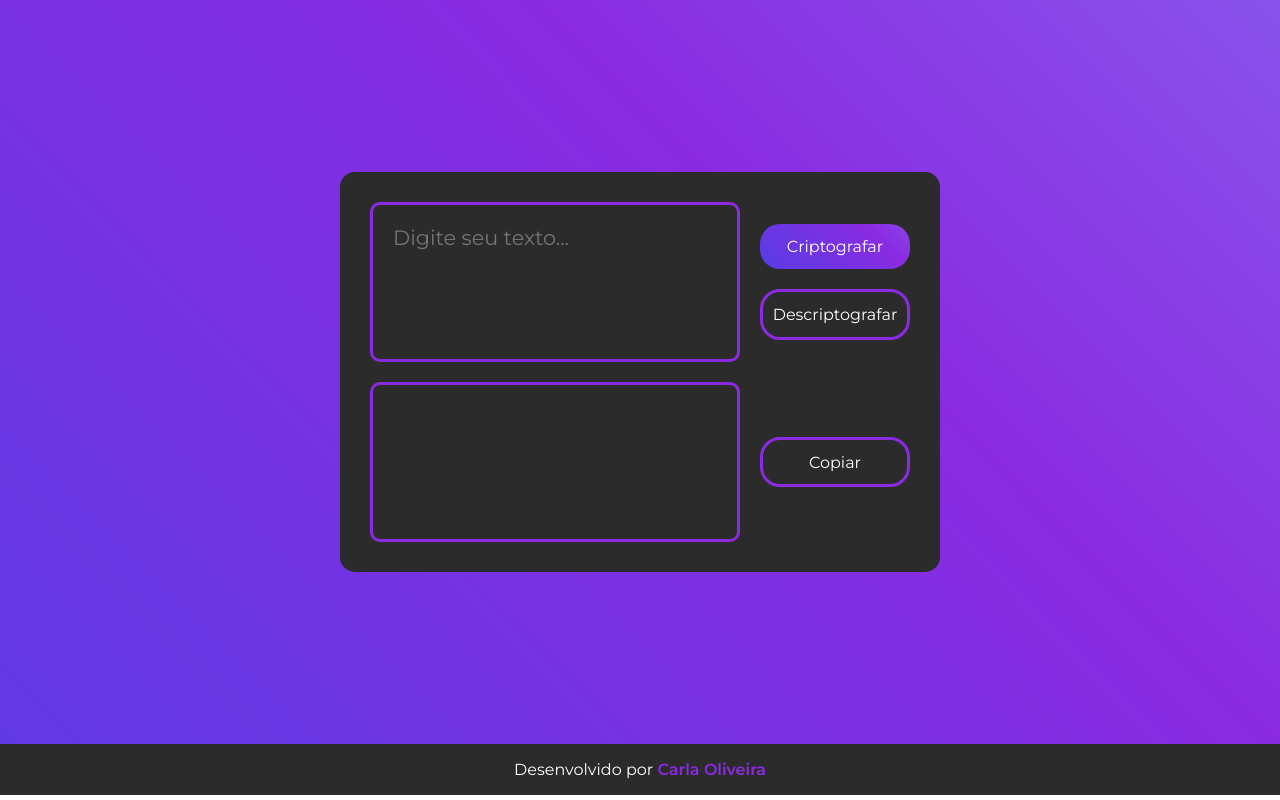
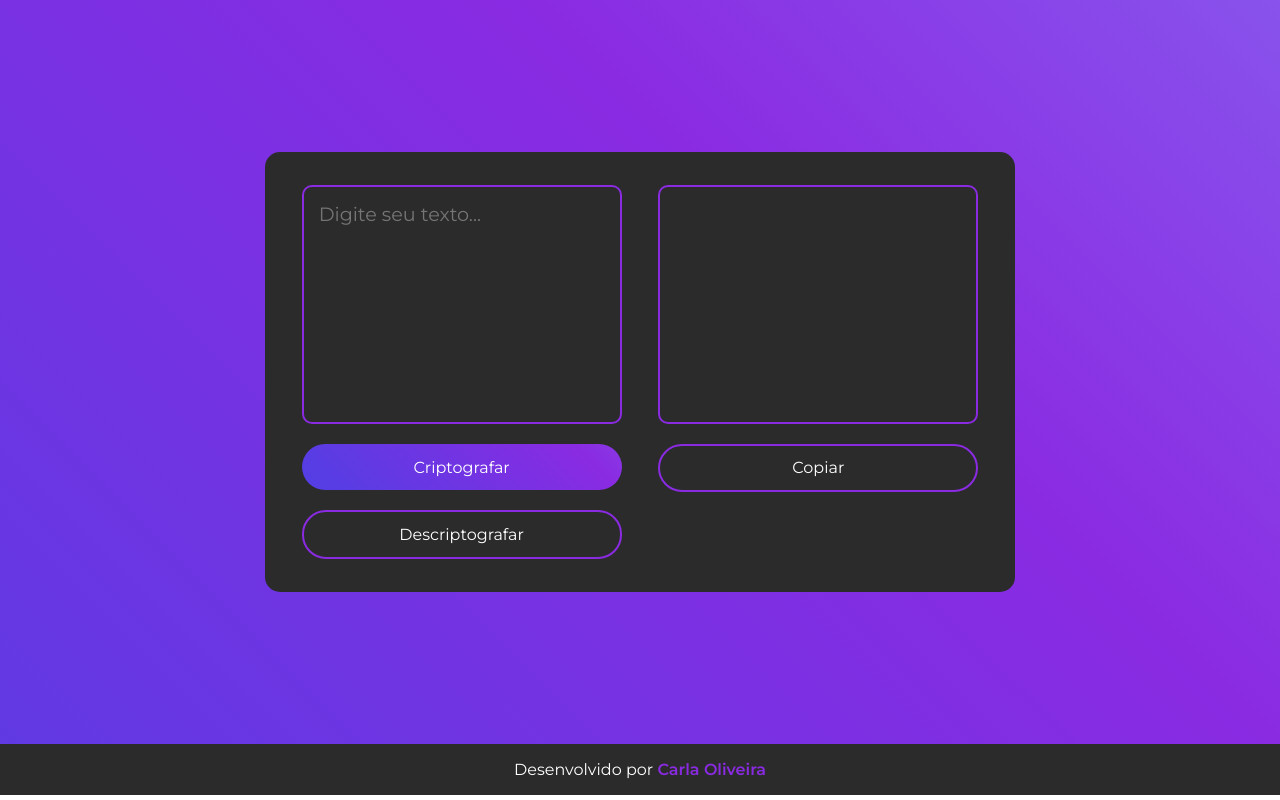
Before and after one commit to carla11235813/challenge-criptografia, a plain HTML site: page index.html in a window 1280 px wide. Drawn offline with Linux system fonts and the light colour scheme.

Commit message:
Add files via upload

```diff
--- a/style/style.css
+++ b/style/style.css
@@ -1,4 +1,6 @@
 @import url('https://fonts.googleapis.com/css2?family=Montserrat:wght@300;400;500;600&display=swap');
+
+/*    ESTILOS GERAIS    */
 
 * {
     margin: 0;
@@ -9,37 +11,107 @@
 
 
 button {
-    width: 150px;
-    border-radius: 20px;
+    width: 100%;
+    border-radius: 24px;
     padding: 0.8rem 0;
     color: #fff;
     font-size: 1rem;
     cursor: pointer;
 }
 
+
+/*    MAIN    */
+
 main {
     display: flex;
     align-items: center;
     justify-content: center;
-    height: 93vh;
     background-image: linear-gradient(45deg, #4942E4, blueviolet, #8696FE, #C4B0FF);
     background-size: 300% 300%;
     animation: colors 5s ease infinite;
+
+    /* background-image: url("../img/the-halal-design-studio-Gh6l07ydq40-unsplash.jpg");
+    background-position: center;
+    background-size: cover; */
 }
 
 #container {
-    width: 600px;
-    height: 400px;
+    width: 750px;
+    padding: 33px 0;
 
     background-color: #2B2B2B;
-
-    padding:30px;
     border-radius: 15px;
     display: flex;
+    justify-content: space-evenly;
+    align-items: center;
+}
+
+.container__texto {
+    height: 100%;
+    display: flex;
     flex-direction: column;
-    justify-content: space-evenly;
+    align-items: center;
+    justify-content: space-between;
+    gap: 20px;
+}
 
+textarea, #texto__enviado {
+    border: 2px solid #8a2be2;
+    border-radius: 10px;
+    background-color: transparent;
+    color: #fff;
+    padding: 15px;
+    font-size: 1.2rem;
+    resize: none;
+
+    width: 20rem;
+    height: 80%;
+}
+
+textarea:focus {
+    outline: none;
+}
+
+
+/*   BOTÕES   */
+
+#texto__recebido__botoes, #texto__enviado__botoes {
+    height: 40%;
+    width: 100%;
+    display: flex;
+    flex-direction: column;
     gap: 20px;
+}
+
+#texto__enviado__botoes {
+    display: flex;
+    flex-direction: column;
+    align-items: start;
+}
+
+#texto__recebido__botoes button:first-child {
+    background-image: linear-gradient(45deg, #4942E4, blueviolet, #8696FE, #C4B0FF);
+    background-size: 300% 300%;
+    animation: colors 5s ease infinite;
+    border: 0;
+    height: 41%;
+}
+
+#texto__recebido__botoes button:first-child:hover {
+    opacity: 0.9;
+}
+
+#texto__recebido__botoes button:last-child, #texto__enviado__botoes button {
+    border: 2px solid blueviolet;
+    background-color: transparent;
+}
+
+#texto__recebido__botoes button:last-child:hover, #texto__enviado__botoes button:hover {
+    background-image: linear-gradient(45deg, #4942E4, blueviolet, #8696FE, #C4B0FF);
+    background-size: 300% 300%;
+    animation: colors 5s ease infinite;
+    border: 0;
+    height: 42%;
 }
 
 #texto__enviado {
@@ -50,61 +122,11 @@ main {
     display: none;
 }
 
-textarea, #texto__enviado {
-    border: 3px solid #8a2be2;
-    border-radius: 10px;
-    background-color: transparent;
-    color: #fff;
-    padding: 20px;
-    font-size: 1.3rem;
-    resize: none;
 
-    width: 30rem;
-    height: 10rem;
-}
-
-textarea:focus {
-    outline: none;
-}
-
-.container__texto {
-    display: flex;
-    align-items: center;
-    justify-content: space-between;
-    gap: 20px;
-}
-
-#texto__recebido__botoes {
-    display: flex;
-    flex-direction: column;
-    gap: 20px;
-}
-
-#texto__recebido__botoes button:first-child {
-    background-image: linear-gradient(45deg, #4942E4, blueviolet, #8696FE, #C4B0FF);
-    background-size: 300% 300%;
-    animation: colors 5s ease infinite;
-    border: 0;
-}
-
-#texto__recebido__botoes button:first-child:hover {
-    opacity: 0.9;
-}
-
-#texto__recebido__botoes button:last-child, #texto__enviado__botoes button {
-    border: 3px solid blueviolet;
-    background-color: transparent;
-    transition: background-image 4s;
-}
-
-#texto__recebido__botoes button:last-child:hover, #texto__enviado__botoes button:hover {
-    /*background-image: linear-gradient(45deg, blueviolet, #8696FE);*/
-    background-image: linear-gradient(45deg, #4942E4, blueviolet, #8696FE, #C4B0FF);
-    background-size: 300% 300%;
-    animation: colors 5s ease infinite;
-}
+/*   RODAPÉ   */
 
 #rodape {
+
     background-color: #2B2B2B;
     color: #fff;
     padding: 1rem;
@@ -139,7 +161,48 @@ textarea:focus {
     }
 }
 
+/* QUERY MÍNIMA */
 
+@media screen and (min-width: 801px) {
+    main {
+    height: 93vh;
+
+
+    }
+    #container {
+        height: 440px;
+
+    }
+}
+
+/* QUERY MÁXIMA */
+
+@media screen and (max-width: 800px) {
+    main {
+        padding: 10px 0;
+
+    }
+    #container {
+        flex-direction: column;
+        width: 90%;
+        gap: 30px;
+        padding: 20px;
+        justify-content: space-between;
+    }
+
+    .container__texto {
+        width: 100%;
+        gap: 20px;
+    }
+
+    textarea, #texto__enviado {
+        width: 100%;
+        height: 170px;
+    }
+}
+
+
+/*
 @media screen and (max-width: 800px) {
     #container {
         width: 80%;
@@ -189,3 +252,4 @@ textarea:focus {
         height: 10rem;
     }
 }
+*/
```
